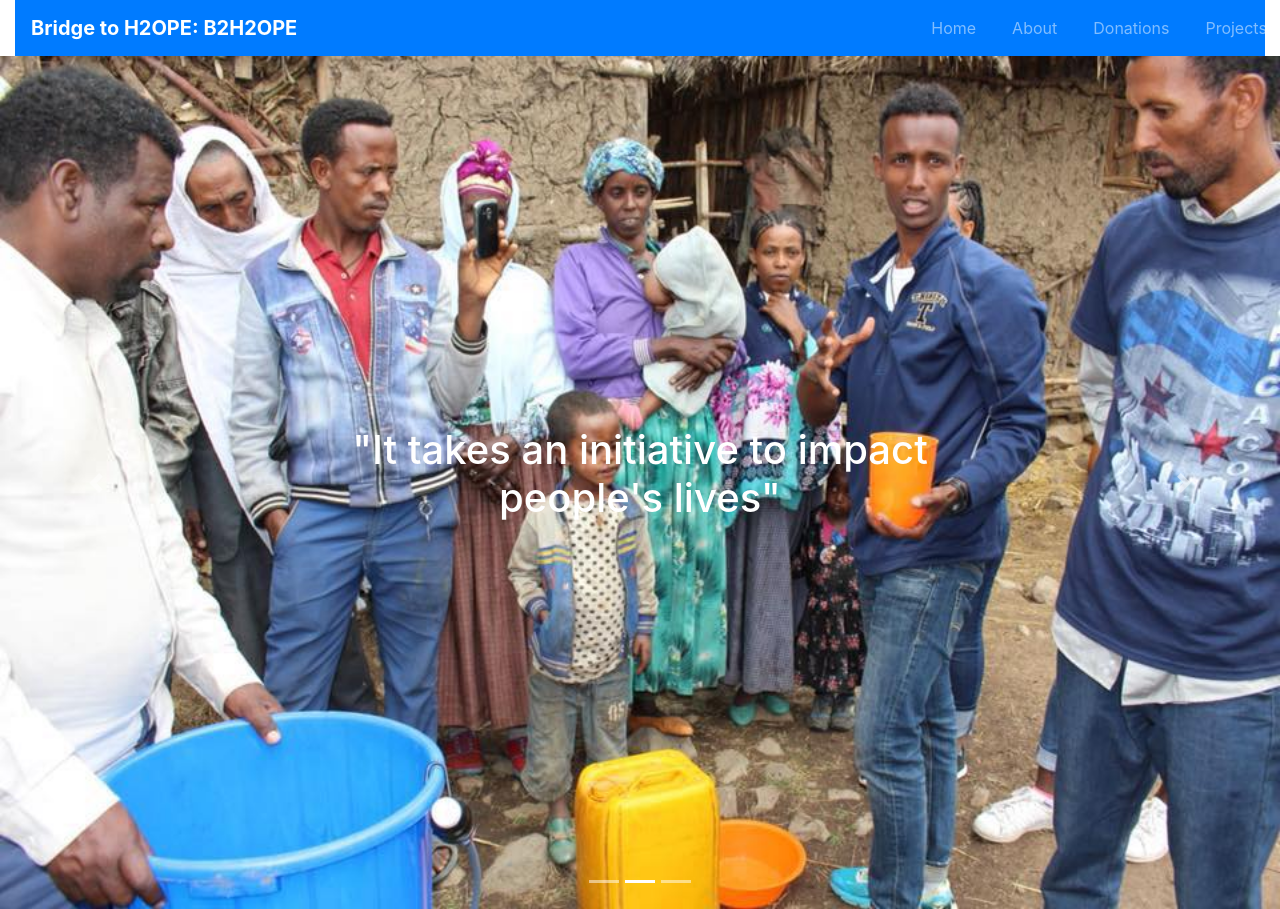
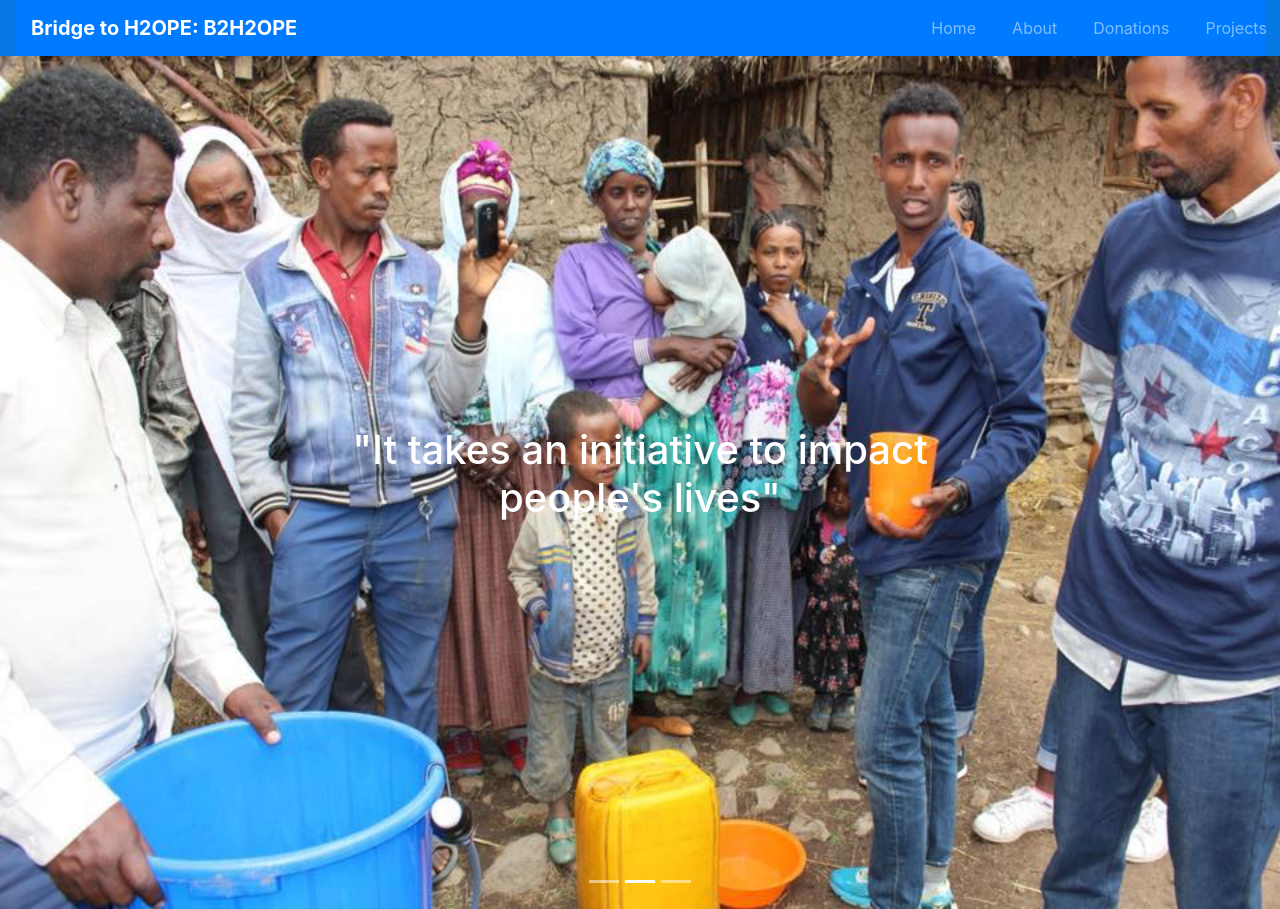
Before and after one commit to pmaume23/BTH2O, a plain HTML site: page index.html in a window 1280 px wide. Shown: the top 909 px of the page. Drawn offline with nearby package versions, Linux system fonts and the light colour scheme.

Commit message:
Update styles.css

```diff
--- a/CSS/styles.css
+++ b/CSS/styles.css
@@ -25,6 +25,9 @@ hr {
 p {
   color: #8f8f8f;
   text-align: left;
+}
+.container-fluid{
+  background-color: #0779e4;
 }
 
 /* Navbar */
```
